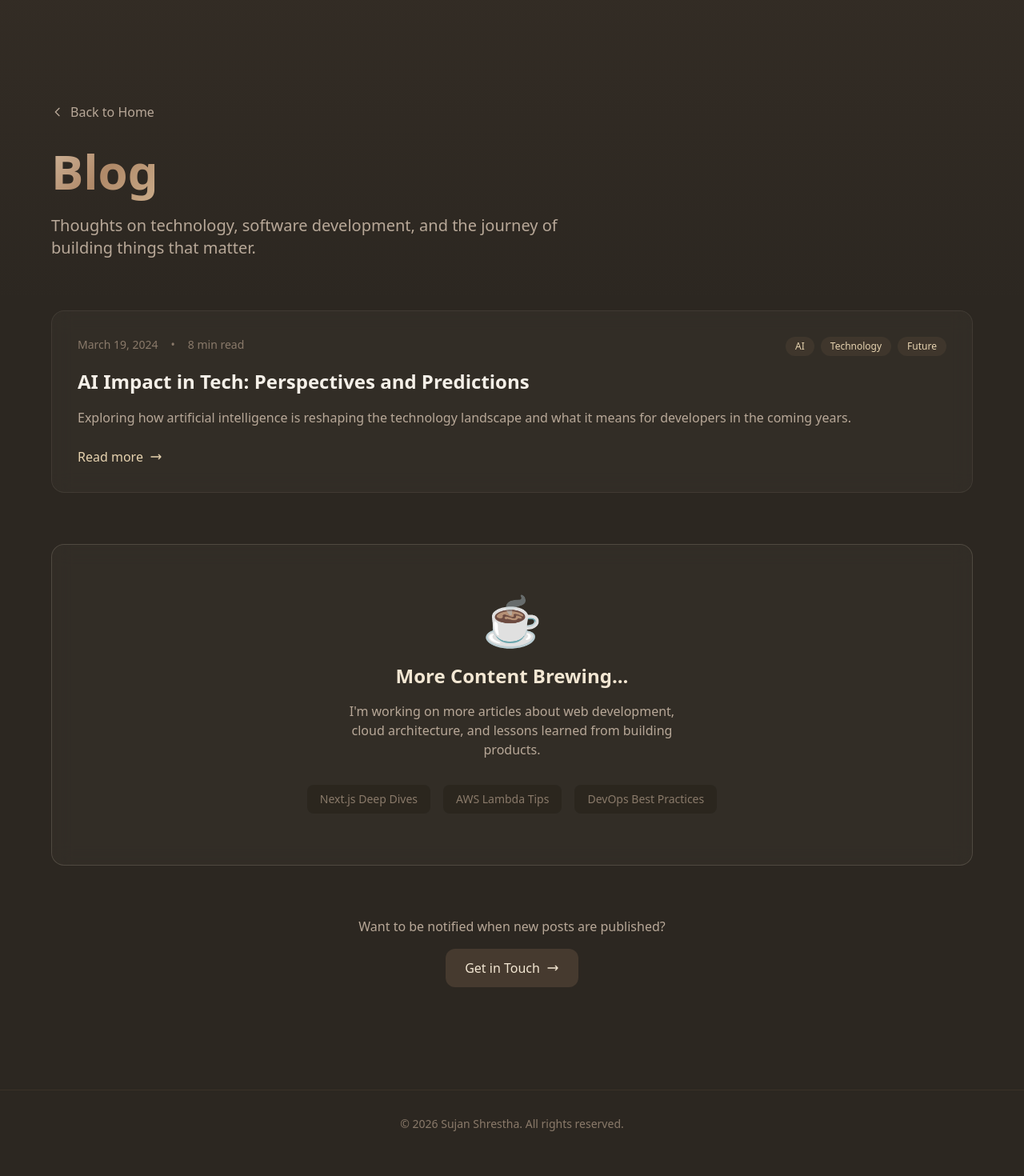
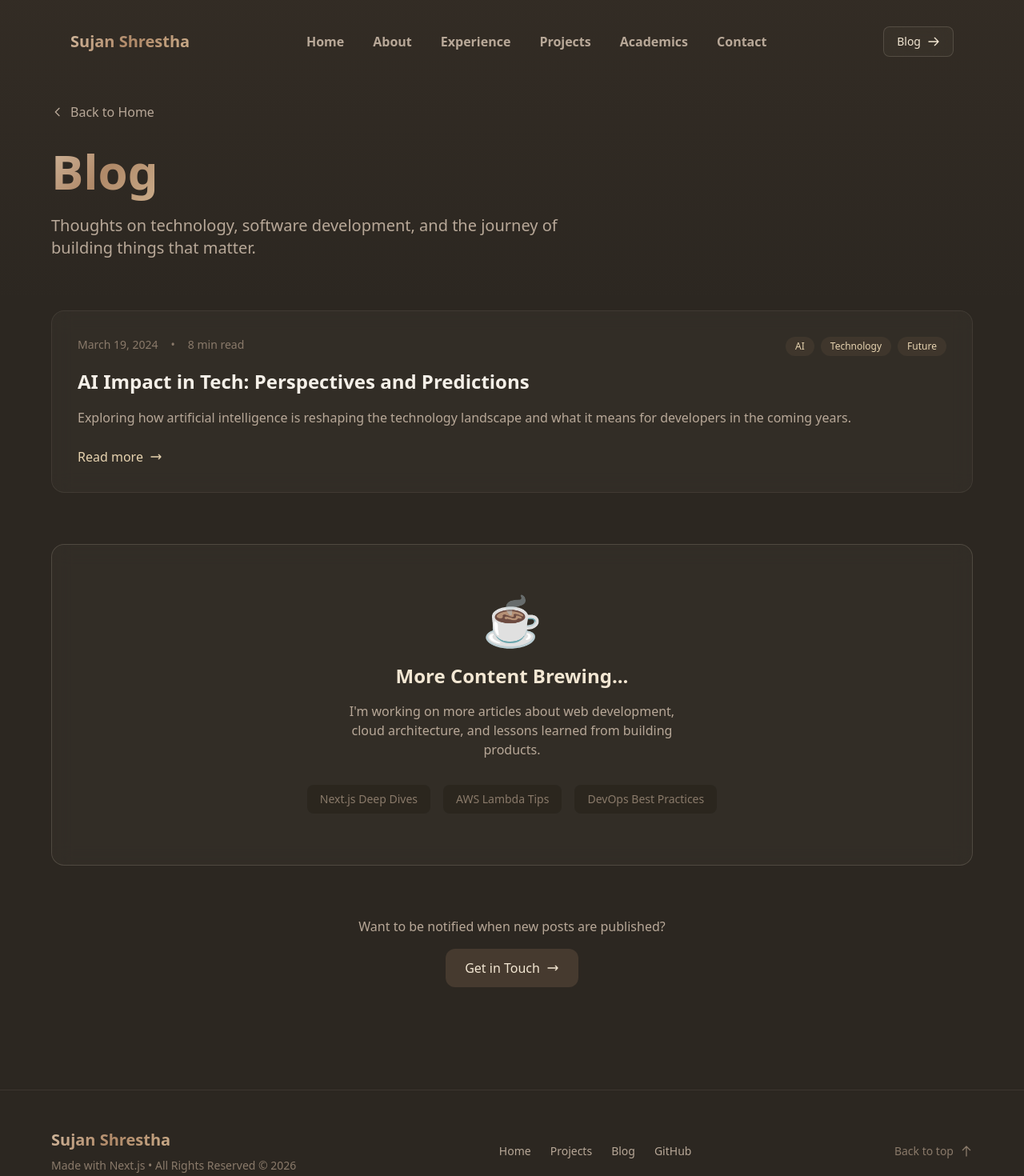
Before and after one commit to darkweb19/sujanshrestha.ca, a Next.js app: page /blog in a window 1280 px wide. Shown: the top 1470 px of the page at 80% size. Before the commit the page ends 1447 px from the top, so only its background shows below. Built offline with nearby package versions, Linux system fonts and the light colour scheme.

Commit message:
feat: Update Navbar styling with blur effect and full name, adjust navigation link styles, and integrate shared Navbar and Footer components into the blog page.

```diff
--- a/app/blog/page.tsx
+++ b/app/blog/page.tsx
@@ -1,5 +1,7 @@
 import type { Metadata } from "next";
 import Link from "next/link";
+import Navbar from "@/components/common/Navbar";
+import Footer from "@/components/common/Footer";
 
 export const metadata: Metadata = {
 	title: "Blog",
@@ -21,6 +23,8 @@ const blogPosts = [
 
 export default function BlogPage() {
 	return (
+		<>
+			<Navbar />
 			<main className="min-h-screen bg-bg-0">
 				{/* Header */}
 				<header className="pt-32 pb-16 relative overflow-hidden">
@@ -52,8 +56,8 @@ export default function BlogPage() {
 							<span className="gradient-text">Blog</span>
 						</h1>
 						<p className="text-xl text-text-muted max-w-2xl">
-						Thoughts on technology, software development, and the
-						journey of building things that matter.
+							Thoughts on technology, software development, and
+							the journey of building things that matter.
 						</p>
 					</div>
 				</header>
@@ -121,8 +125,8 @@ export default function BlogPage() {
 							</h3>
 							<p className="text-text-muted max-w-md mx-auto mb-8">
 								I&apos;m working on more articles about web
-							development, cloud architecture, and lessons learned
-							from building products.
+								development, cloud architecture, and lessons
+								learned from building products.
 							</p>
 							<div className="flex flex-wrap justify-center gap-4">
 								<div className="px-4 py-2 rounded-lg bg-bg-2/50 text-text-dim text-sm font-mono">
@@ -140,7 +144,8 @@ export default function BlogPage() {
 						{/* Newsletter Teaser */}
 						<div className="mt-16 text-center">
 							<p className="text-text-muted mb-4">
-							Want to be notified when new posts are published?
+								Want to be notified when new posts are
+								published?
 							</p>
 							<Link
 								href="/#contact"
@@ -164,16 +169,8 @@ export default function BlogPage() {
 						</div>
 					</div>
 				</section>
-
-			{/* Footer */}
-			<footer className="py-8 border-t border-beige-deep/10">
-				<div className="section-container text-center">
-					<p className="text-text-dim text-sm">
-						© {new Date().getFullYear()} Sujan Shrestha. All rights
-						reserved.
-					</p>
-				</div>
-			</footer>
 			</main>
+			<Footer />
+		</>
 	);
 }
--- a/app/globals.css
+++ b/app/globals.css
@@ -3,7 +3,7 @@
 @theme {
 	/* Backgrounds - Brighter warm tones */
 	--color-bg-0: #2c2721ff;
-	--color-bg-1: #1a1613;
+	--color-bg-1: #221d19ff;
 	--color-bg-2: #252019;
 
 	/* Primary - Coffee/Brown Gradient */
--- a/components/common/Navbar.tsx
+++ b/components/common/Navbar.tsx
@@ -45,7 +45,9 @@ export default function Navbar() {
 			<div className="section-container">
 				<div
 					className={`flex items-center justify-between px-6 py-3 rounded-2xl transition-all duration-300 ${
-						scrolled ? "glass glow-primary" : "bg-transparent"
+						scrolled
+							? "glass backdrop-blur-md glow-primary"
+							: "bg-transparent"
 					}`}
 				>
 					{/* Logo */}
@@ -55,7 +57,7 @@ export default function Navbar() {
 						whileTap={{ scale: 0.95 }}
 						className="text-xl font-bold gradient-text"
 					>
-						SS
+						Sujan Shrestha
 					</motion.a>
 
 					{/* Desktop Nav */}
@@ -170,7 +172,7 @@ function NavLink({
 	return (
 		<motion.a
 			href={href}
-			className="group relative px-4 py-2 text-sm font-medium text-text-muted hover:text-beige-highlight transition-colors"
+			className="group relative px-4 py-2 text-md font-bold text-text-muted hover:text-beige-highlight transition-colors"
 			whileHover="hover"
 		>
 			{children}
```
Lines whose indentation alone changed are shown as unchanged.
